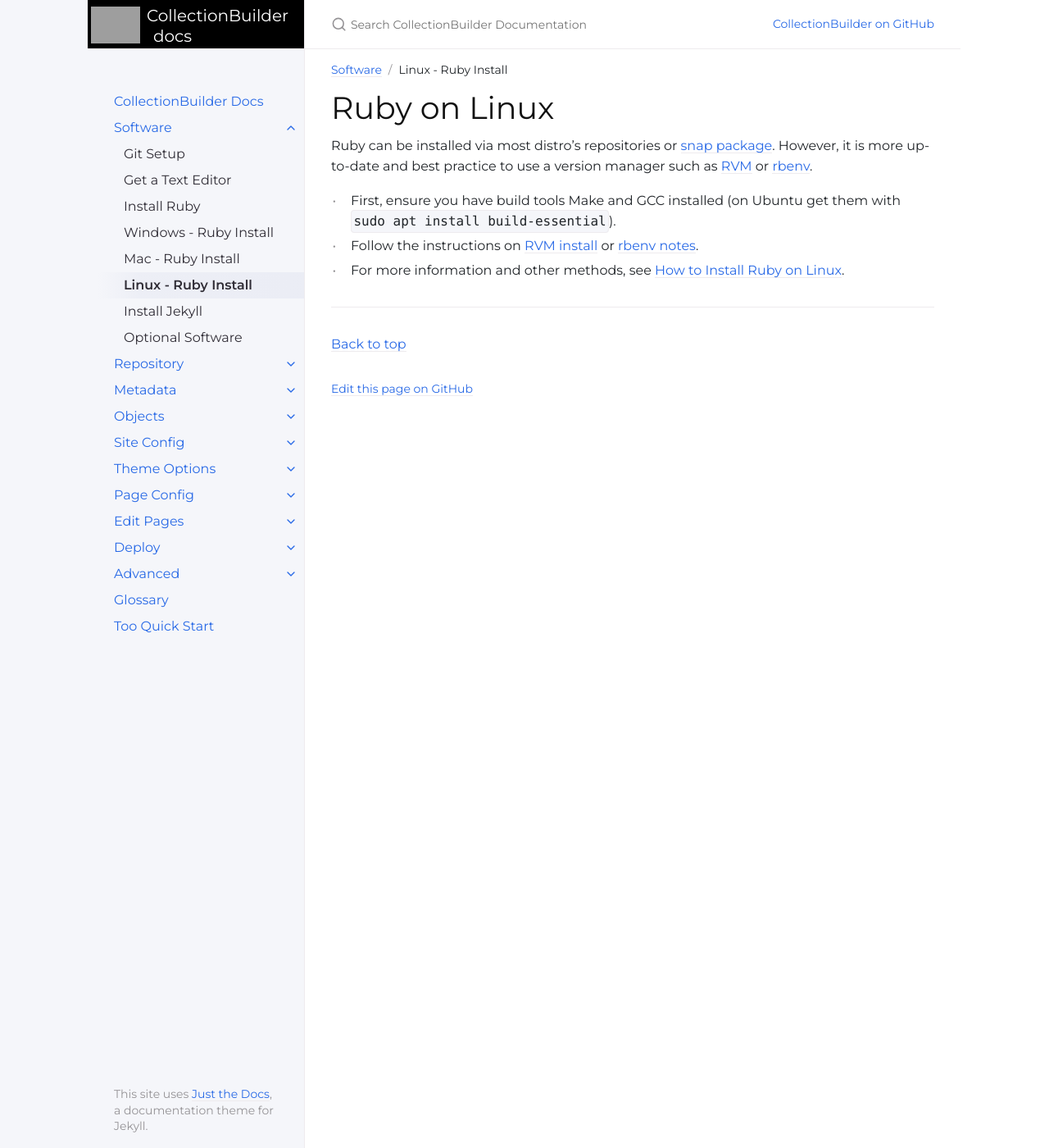
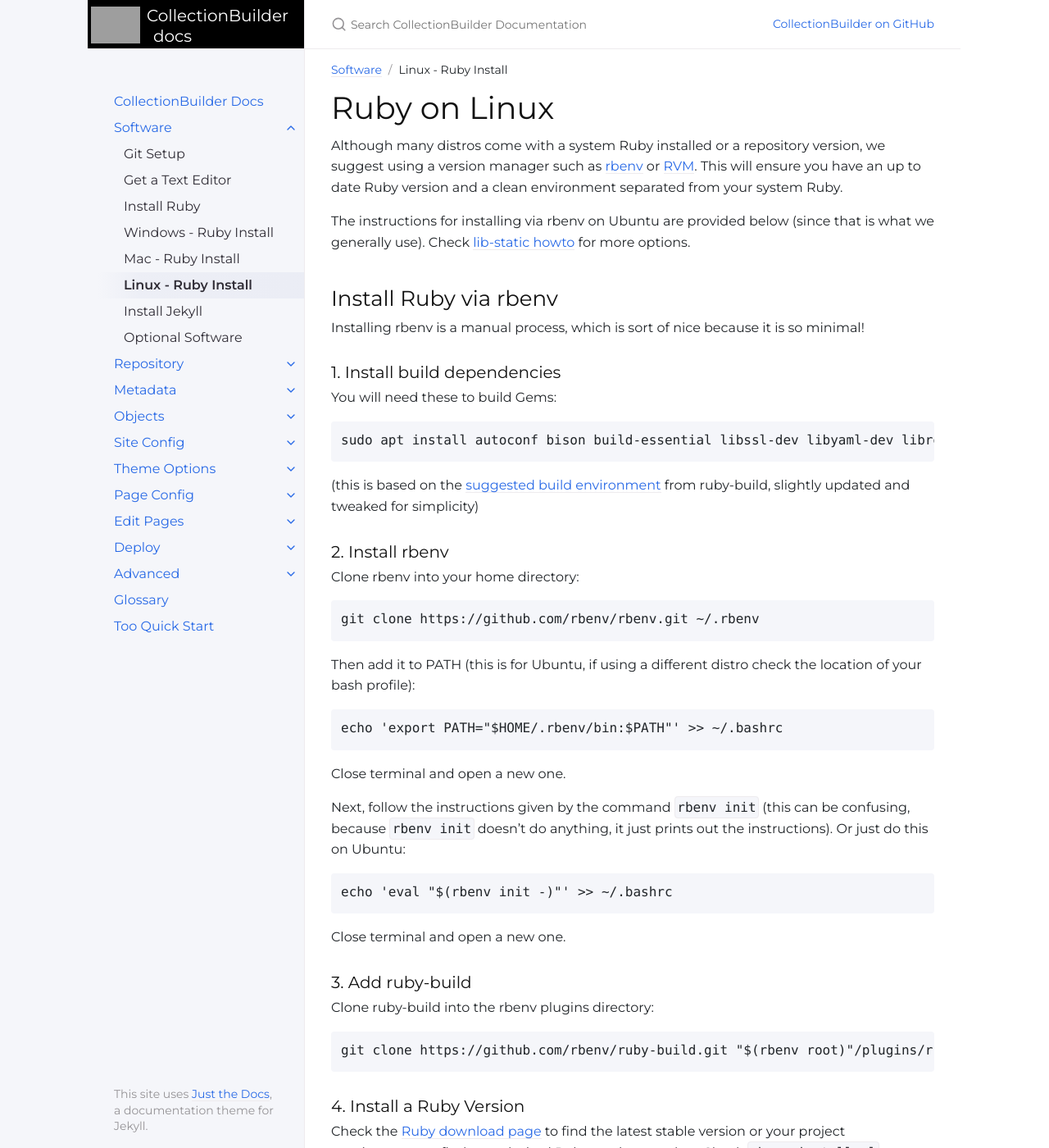
Before and after one commit to CollectionBuilder/cb-docs, a Jekyll site: the page built from docs/software/ruby_linux.md, in a window 1280 px wide and 1400 px high. Shown: the whole window at 82% size. Built offline with Jekyll 4.4.1, drawn with Linux system fonts in a browser that asks for light colours; some of the changed text lies outside the part shown.

Commit message:
ruby on linux

````diff
--- a/docs/software/ruby_linux.md
+++ b/docs/software/ruby_linux.md
@@ -6,8 +6,81 @@ nav_order: 6
 
 # Ruby on Linux
 
-Ruby can be installed via most distro's repositories or [snap package](https://snapcraft.io/ruby){:target="_blank" rel="noopener"}. However, it is more up-to-date and best practice to use a version manager such as [RVM](http://rvm.io/){:target="_blank" rel="noopener"} or [rbenv](https://github.com/rbenv/rbenv){:target="_blank" rel="noopener"}.
+Although many distros come with a system Ruby installed or a repository version, we suggest using a version manager such as [rbenv](https://github.com/rbenv/rbenv){:target="_blank" rel="noopener"} or [RVM](http://rvm.io/){:target="_blank" rel="noopener"}.
+This will ensure you have an up to date Ruby version and a clean environment separated from your system Ruby.
 
-- First, ensure you have build tools Make and GCC installed (on Ubuntu get them with `sudo apt install build-essential`).
-- Follow the instructions on [RVM install](https://rvm.io/rvm/install){:target="_blank" rel="noopener"} or [rbenv notes](https://evanwill.github.io/_drafts/notes/ruby-rbenv.html).
-- For more information and other methods, see [How to Install Ruby on Linux](https://lib-static.github.io/howto/howtos/installrubylinux.html){:target="_blank" rel="noopener"}.
+The instructions for installing via rbenv on Ubuntu are provided below (since that is what we generally use).
+Check [lib-static howto](https://lib-static.github.io/howto/howtos/installrubylinux.html) for more options.
+
+## Install Ruby via rbenv
+
+Installing rbenv is a manual process, which is sort of nice because it is so minimal!
+
+### 1. Install build dependencies
+
+You will need these to build Gems:
+
+```
+sudo apt install autoconf bison build-essential libssl-dev libyaml-dev libreadline-dev zlib1g-dev libncurses5-dev libffi-dev libgdbm-dev
+```
+
+(this is based on the [suggested build environment](https://github.com/rbenv/ruby-build/wiki#suggested-build-environment) from ruby-build, slightly updated and tweaked for simplicity)
+
+### 2. Install rbenv
+
+Clone rbenv into your home directory:
+
+```
+git clone https://github.com/rbenv/rbenv.git ~/.rbenv
+```
+
+Then add it to PATH (this is for Ubuntu, if using a different distro check the location of your bash profile):
+
+```
+echo 'export PATH="$HOME/.rbenv/bin:$PATH"' >> ~/.bashrc
+```
+
+Close terminal and open a new one.
+
+Next, follow the instructions given by the command `rbenv init` (this can be confusing, because `rbenv init` doesn't do anything, it just prints out the instructions).
+Or just do this on Ubuntu:
+
+```
+echo 'eval "$(rbenv init -)"' >> ~/.bashrc
+```
+
+Close terminal and open a new one.
+
+### 3. Add ruby-build
+
+Clone ruby-build into the rbenv plugins directory:
+
+```
+git clone https://github.com/rbenv/ruby-build.git "$(rbenv root)"/plugins/ruby-build
+```
+
+### 4. Install a Ruby Version
+
+Check the [Ruby download page](https://www.ruby-lang.org/en/downloads/) to find the latest stable version or your project requirements to find your desired Ruby version number.
+Check `rbenv install -l` to get a list of available stable versions.
+
+Use `rbenv install` + version number, e.g.:
+
+```
+rbenv install 2.7.3
+```
+
+This can take awhile since ruby-build will download and build from source.
+
+Once complete, set the version you want to use:
+
+```
+rbenv global 2.7.0
+```
+
+Now, `ruby -v` should report what you just set.
+
+{:.alert .alert-yellow}
+*Note:* there is a new Ubuntu package to install, so you can use `sudo apt install rbenv ruby-build`.
+Unfortunately `ruby-build` is *super* out of date, so it will only list very out-of-date versions of Ruby to install.
+As far as I can tell, this is not a good install method.
````
